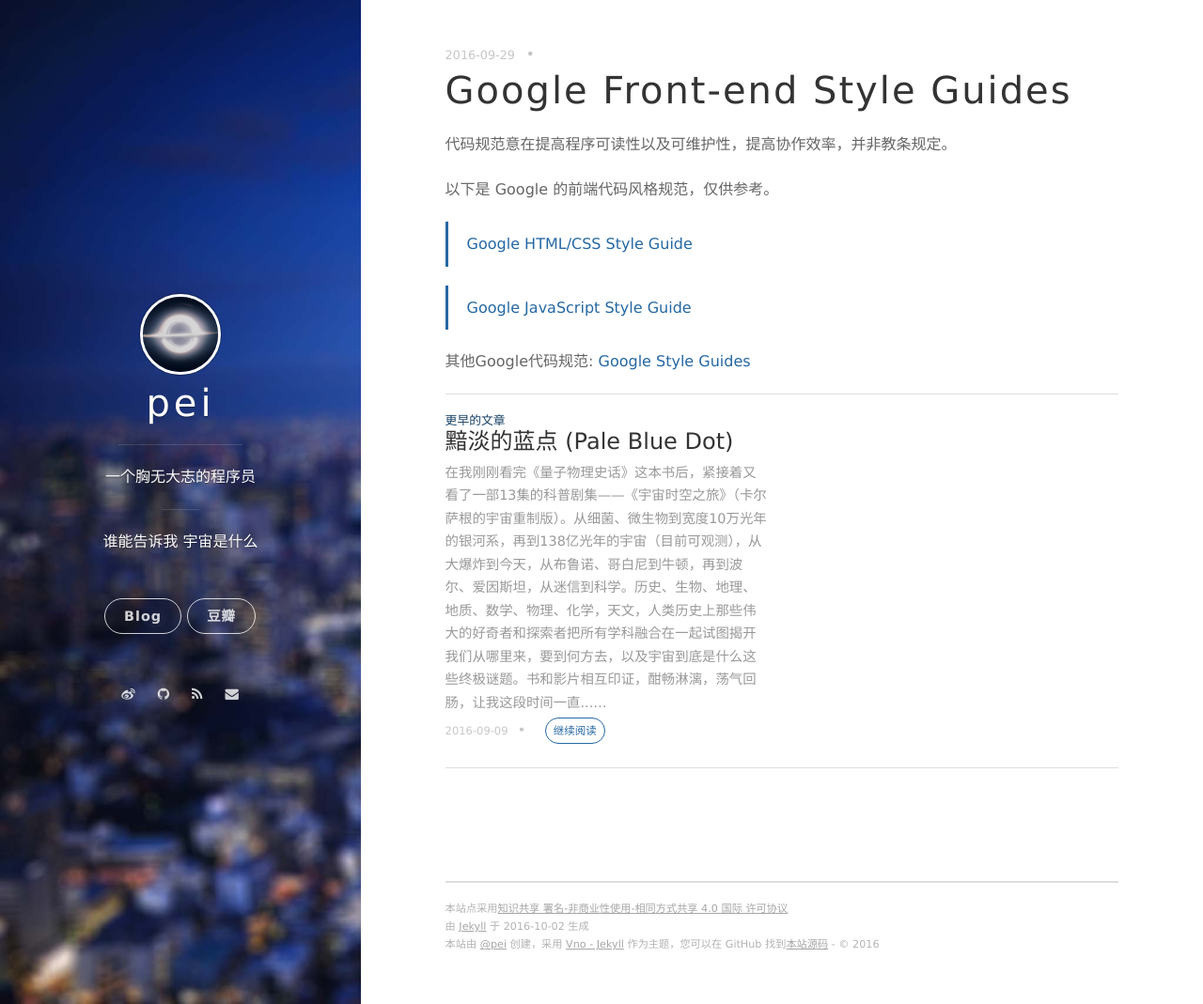
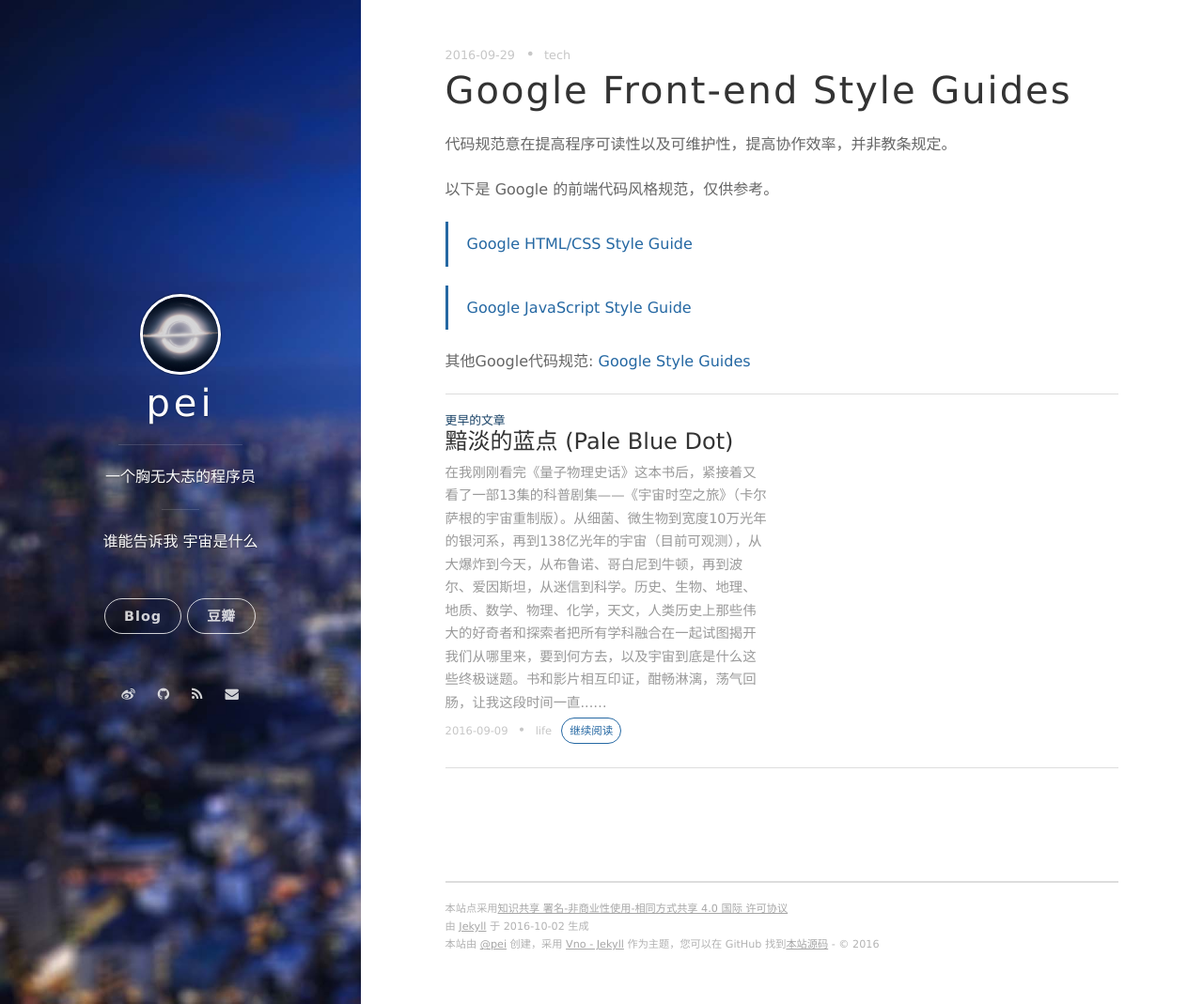
Before and after one commit to peiyucn/peiyucn.github.io, a Jekyll site: the page built from _posts/2016-09-29-front-end-style.md, in a window 1280 px wide and 1069 px high. Shown: the whole window at 94% size. Built offline with Jekyll 4.4.1, drawn with Linux system fonts in a browser that asks for light colours; nearby versions of some CDN libraries; comment, search, counter and statistics services are not loaded.

Commit message:
update blog tags

```diff
--- a/_posts/2016-09-09-pale-blue-dot.md
+++ b/_posts/2016-09-09-pale-blue-dot.md
@@ -2,6 +2,7 @@
 layout: post
 title: 黯淡的蓝点 (Pale Blue Dot)
 date: 2016-09-09 22:31:00.000000000 +08:00
+tags: life
 ---
 
 >    在我刚刚看完《量子物理史话》这本书后，紧接着又看了一部13集的科普剧集——《宇宙时空之旅》（卡尔萨根的宇宙重制版）。从细菌、微生物到宽度10万光年的银河系，再到138亿光年的宇宙（目前可观测），从大爆炸到今天，从布鲁诺、哥白尼到牛顿，再到波尔、爱因斯坦，从迷信到科学。历史、生物、地理、地质、数学、物理、化学，天文，人类历史上那些伟大的好奇者和探索者把所有学科融合在一起试图揭开我们从哪里来，要到何方去，以及宇宙到底是什么这些终极谜题。书和影片相互印证，酣畅淋漓，荡气回肠，让我这段时间一直沉浸在一种近乎于虚幻的思想空间中。对于大小、有无、远近的含义又有了新的认识。而卡尔萨根在片尾的这段话表达了我所有的情意。
--- a/_posts/2016-09-29-front-end-style.md
+++ b/_posts/2016-09-29-front-end-style.md
@@ -2,6 +2,7 @@
 layout: post
 title: Google Front-end Style Guides
 date: 2016-09-29 11:02:00.000000000 +08:00
+tags: tech
 ---
 
 代码规范意在提高程序可读性以及可维护性，提高协作效率，并非教条规定。
```
Also changed, not shown: _posts/2016-09-09-hello-world-pei.md (+1 -0 lines).
